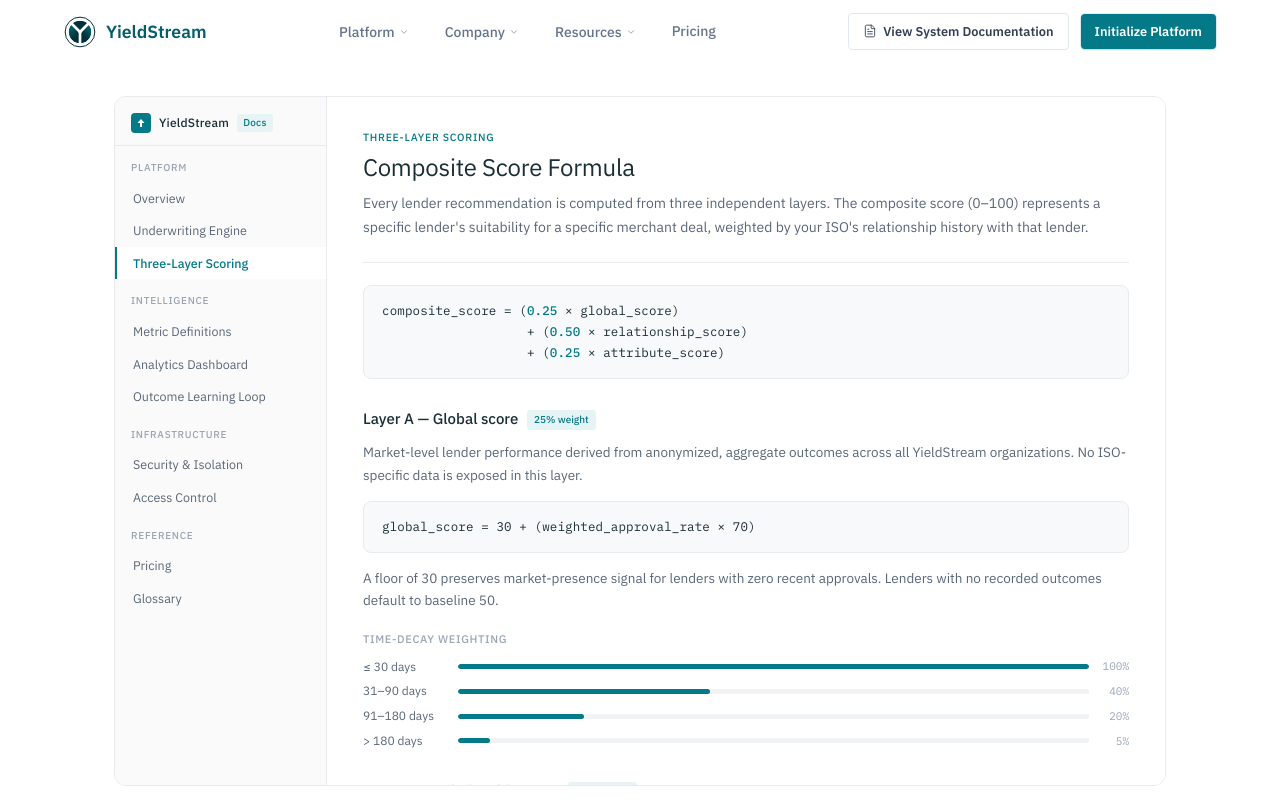
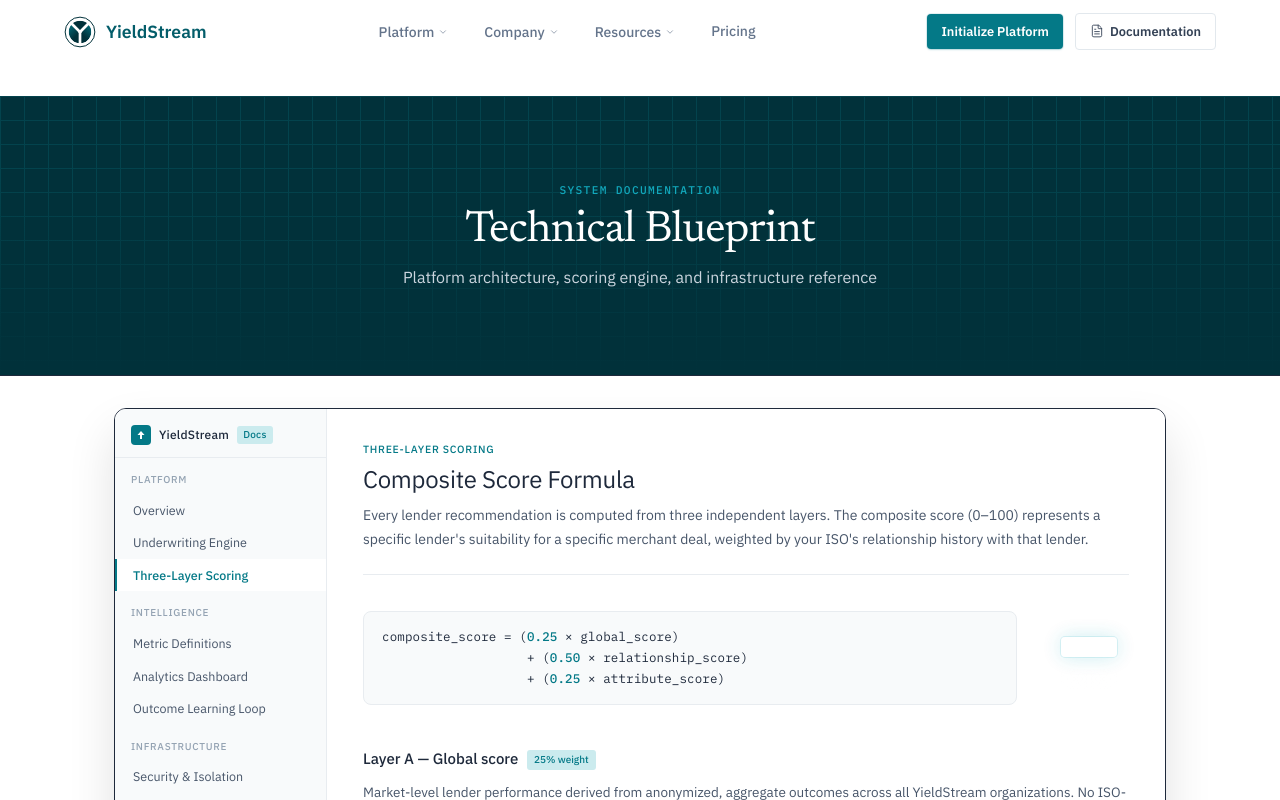
Before and after one commit to YieldStream-ai/YieldStream-Marketing, a Next.js app: page /docs in a window 1280 px wide. Both pictures are taken after a click on the element "Three-Layer Scoring". Shown: the top 800 px of the page. Built offline with nearby package versions, Linux system fonts and the light colour scheme.

Commit message:
feature: add system docs

```diff
--- a/app/components/Nav.jsx
+++ b/app/components/Nav.jsx
@@ -334,16 +334,16 @@
           </div>
 
           <div className="nav-cta">
+            <Link href="/pricing" className="btn btn-primary btn-sm">
+              Initialize Platform
+            </Link>
             <Link
               href="/docs"
               className="btn btn-outline btn-sm nav__docs-link"
               style={{ display: "flex", alignItems: "center", gap: 6 }}
             >
               <FileText size={14} strokeWidth={1.5} />
-              View System Documentation
-            </Link>
-            <Link href="/pricing" className="btn btn-primary btn-sm">
-              Initialize Platform
+              Documentation
             </Link>
           </div>
 
@@ -437,7 +437,7 @@
               onClick={() => setMobileOpen(false)}
             >
               <FileText size={16} strokeWidth={1.5} />
-              View System Documentation
+              Documentation
             </Link>
             <div className="nav__mobile-cta-wrap">
               <Link
--- a/app/docs/docs.scss
+++ b/app/docs/docs.scss
@@ -1,26 +1,98 @@
 @import url('https://fonts.googleapis.com/css2?family=IBM+Plex+Mono:wght@400;500&family=IBM+Plex+Sans:ital,wght@0,300;0,400;0,500;1,300&display=swap');
 
+/* ===== ARCHITECTURAL DOCUMENTATION HERO ===== */
+.docs-hero {
+  position: relative;
+  width: 100%;
+  min-height: 280px;
+  display: flex;
+  align-items: center;
+  justify-content: center;
+  background: var(--p900);
+  overflow: hidden;
+  border-bottom: 1px solid var(--n800);
+}
+
+.docs-hero__grid {
+  position: absolute;
+  inset: 0;
+  opacity: 0.15;
+  background-image:
+    linear-gradient(var(--p400) 1px, transparent 1px),
+    linear-gradient(90deg, var(--p400) 1px, transparent 1px);
+  background-size: 24px 24px;
+  pointer-events: none;
+}
+
+.docs-hero__gradient {
+  position: absolute;
+  inset: 0;
+  background: linear-gradient(to bottom, transparent 30%, var(--p900) 100%);
+  pointer-events: none;
+}
+
+.docs-hero__content {
+  position: relative;
+  z-index: 1;
+  text-align: center;
+  padding: var(--space-2xl) var(--space-lg);
+  max-width: 640px;
+}
+
+.docs-hero__label {
+  font-family: var(--font-mono);
+  font-size: 0.7rem;
+  font-weight: 500;
+  letter-spacing: 0.12em;
+  text-transform: uppercase;
+  color: var(--p400);
+  margin-bottom: var(--space-sm);
+}
+
+.docs-hero__title {
+  font-family: var(--font-display);
+  font-size: clamp(2rem, 4vw, 2.75rem);
+  font-weight: 400;
+  line-height: 1.12;
+  letter-spacing: -0.02em;
+  color: var(--n0);
+  margin-bottom: var(--space-sm);
+}
+
+.docs-hero__subtitle {
+  font-size: 1rem;
+  color: var(--n300);
+  line-height: 1.6;
+}
+
+/* ===== MAIN DOCS PAGE ===== */
 .docs-page {
   min-height: 100vh;
   padding: var(--space-xl) 0;
+}
 
-  .docs-container {
+.docs-container-wrap {
+  margin-top: var(--space-xl);
+}
+
+.docs-page .docs-container {
   box-sizing: border-box;
   font-family: 'IBM Plex Sans', var(--font-body);
   display: flex;
   min-height: 640px;
-    border: 0.5px solid #e8eaed;
+  border: 1px solid var(--n800);
   border-radius: 12px;
   overflow: hidden;
-    background: #fff;
+  background: var(--n0);
+  box-shadow: 0 24px 48px rgba(0, 0, 0, 0.12);
 }
 
   /* Sidebar */
   .docs-sidebar {
     width: 212px;
     flex-shrink: 0;
-    border-right: 0.5px solid #e8eaed;
-    background: #fafafa;
+    border-right: 0.5px solid var(--n150);
+    background: var(--n50);
     display: flex;
     flex-direction: column;
     overflow-y: auto;
@@ -29,7 +101,7 @@
 
   .docs-sidebar-hd {
     padding: 16px 16px 12px;
-    border-bottom: 0.5px solid #e8eaed;
+    border-bottom: 0.5px solid var(--n150);
   }
 
   .docs-logo {
@@ -38,14 +110,14 @@
     gap: 8px;
     font-size: 12px;
     font-weight: 500;
-    color: #1a2e35;
+    color: var(--n800);
     letter-spacing: 0.02em;
   }
 
   .docs-logo-mark {
     width: 20px;
     height: 20px;
-    background: #047987;
+    background: var(--p600);
     border-radius: 4px;
     display: flex;
     align-items: center;
@@ -59,8 +131,8 @@
 
   .docs-badge {
     font-size: 10px;
-    background: #e6f4f5;
-    color: #047987;
+    background: var(--p100);
+    color: var(--p600);
     padding: 1px 6px;
     border-radius: 3px;
     font-weight: 500;
@@ -70,7 +142,7 @@
     font-size: 10px;
     font-weight: 500;
     letter-spacing: 0.07em;
-    color: #9aa5b4;
+    color: var(--n400);
     text-transform: uppercase;
     padding: 14px 16px 5px;
   }
@@ -79,7 +151,7 @@
     display: block;
     padding: 6px 16px;
     font-size: 12.5px;
-    color: #5a6778;
+    color: var(--n600);
     cursor: pointer;
     border-left: 2px solid transparent;
     transition: all 0.1s;
@@ -89,14 +161,14 @@
   }
 
   .docs-nav-item:hover {
-    color: #1a2e35;
-    background: #f0f2f4;
+    color: var(--n800);
+    background: var(--n100);
   }
 
   .docs-nav-item.on {
-    color: #047987;
-    border-left-color: #047987;
-    background: #fff;
+    color: var(--p600);
+    border-left-color: var(--p600);
+    background: var(--n0);
     font-weight: 500;
   }
 
@@ -105,7 +177,7 @@
     flex: 1;
     overflow-y: auto;
     max-height: calc(100vh - var(--nav-height) - 48px);
-    background: #fff;
+    background: var(--n0);
   }
 
   .docs-section {
@@ -122,7 +194,7 @@
     font-weight: 500;
     letter-spacing: 0.07em;
     text-transform: uppercase;
-    color: #047987;
+    color: var(--p600);
     margin-bottom: 6px;
   }
 
@@ -131,24 +203,24 @@
     font-weight: 400;
     line-height: 1.25;
     margin-bottom: 10px;
-    color: #1a2e35;
+    color: var(--n800);
     letter-spacing: -0.01em;
   }
 
   .docs-lead {
     font-size: 14px;
-    color: #5a6778;
+    color: var(--n600);
     line-height: 1.7;
     margin-bottom: 22px;
     padding-bottom: 22px;
-    border-bottom: 0.5px solid #e8eaed;
+    border-bottom: 0.5px solid var(--n150);
   }
 
   .docs-h2 {
     font-size: 15px;
     font-weight: 500;
     margin: 28px 0 10px;
-    color: #1a2e35;
+    color: var(--n800);
   }
 
   .docs-h3 {
@@ -156,53 +228,105 @@
     font-weight: 500;
     text-transform: uppercase;
     letter-spacing: 0.06em;
-    color: #9aa5b4;
+    color: var(--n400);
     margin: 18px 0 8px;
   }
 
   .docs-p {
     font-size: 13.5px;
     line-height: 1.7;
-    color: #5a6778;
+    color: var(--n600);
     margin-bottom: 12px;
   }
 
   .docs-mono {
     font-family: 'IBM Plex Mono', monospace;
     font-size: 11.5px;
-    background: #f4f6f8;
+    background: var(--n100);
     padding: 1px 5px;
     border-radius: 3px;
-    color: #2d4a52;
+    color: var(--n700);
   }
 
   .docs-formula {
-    background: #f7f9fb;
-    border: 0.5px solid #e8eaed;
+    background: var(--n50);
+    border: 0.5px solid var(--n150);
     border-radius: 8px;
     padding: 14px 18px;
     font-family: 'IBM Plex Mono', monospace;
     font-size: 12.5px;
-    color: #1a2e35;
+    color: var(--n800);
     margin: 14px 0;
     line-height: 1.7;
     letter-spacing: 0.01em;
   }
 
   .docs-formula .hl {
-    color: #047987;
+    color: var(--p600);
     font-weight: 500;
   }
 
+  /* Composite Score Glass Decal - layered intelligence */
+  .docs-formula-row {
+    display: flex;
+    align-items: flex-start;
+    gap: var(--space-xl);
+    margin: 14px 0;
+  }
+
+  .docs-formula-wrap {
+    flex: 1;
+    min-width: 0;
+  }
+
+  .docs-glass-decal {
+    flex-shrink: 0;
+    width: 80px;
+    display: flex;
+    flex-direction: column;
+    align-items: center;
+    gap: 12px;
+    padding-top: 8px;
+  }
+
+  .docs-glass-slab {
+    width: 56px;
+    height: 20px;
+    border-radius: 4px;
+    border: 1px solid rgba(255, 255, 255, 0.2);
+    backdrop-filter: blur(12px);
+    -webkit-backdrop-filter: blur(12px);
+    background: rgba(255, 255, 255, 0.08);
+    box-shadow:
+      0 0 0 1px rgba(255, 255, 255, 0.05),
+      inset 0 1px 0 rgba(255, 255, 255, 0.1);
+  }
+
+  .docs-glass-slab--1 {
+    opacity: 0.6;
+  }
+
+  .docs-glass-slab--2 {
+    opacity: 0.85;
+    box-shadow:
+      0 0 20px rgba(18, 168, 188, 0.25),
+      0 0 0 1px rgba(18, 168, 188, 0.15),
+      inset 0 1px 0 rgba(255, 255, 255, 0.15);
+  }
+
+  .docs-glass-slab--3 {
+    opacity: 0.6;
+  }
+
   .docs-callout {
-    border-left: 2px solid #047987;
-    background: #f7fbfc;
+    border-left: 2px solid var(--p600);
+    background: var(--p50);
     padding: 12px 14px;
     border-radius: 0 6px 6px 0;
     margin: 14px 0;
     font-size: 13px;
     line-height: 1.65;
-    color: #2d4a52;
+    color: var(--n700);
   }
 
   .docs-callout-lbl {
@@ -210,7 +334,7 @@
     font-weight: 500;
     letter-spacing: 0.07em;
     text-transform: uppercase;
-    color: #047987;
+    color: var(--p600);
     margin-bottom: 4px;
   }
 
@@ -231,17 +355,17 @@
     font-weight: 500;
     letter-spacing: 0.05em;
     text-transform: uppercase;
-    color: #9aa5b4;
+    color: var(--n400);
     padding: 7px 10px;
-    border-bottom: 0.5px solid #e8eaed;
-    background: #fafafa;
+    border-bottom: 0.5px solid var(--n150);
+    background: var(--n50);
     white-space: nowrap;
   }
 
   .docs-table-wrap td {
     padding: 8px 10px;
-    border-bottom: 0.5px solid #f0f2f4;
-    color: #5a6778;
+    border-bottom: 0.5px solid var(--n100);
+    color: var(--n600);
     vertical-align: top;
     font-size: 12.5px;
   }
@@ -251,11 +375,11 @@
   }
 
   .docs-table-wrap tr:hover td {
-    background: #fafafa;
+    background: var(--n50);
   }
 
   .docs-table-wrap td:first-child {
-    color: #1a2e35;
+    color: var(--n800);
     font-weight: 400;
     white-space: nowrap;
   }
@@ -282,8 +406,8 @@
     width: 24px;
     height: 24px;
     border-radius: 50%;
-    background: #047987;
-    color: #fff;
+    background: var(--p600);
+    color: var(--n0);
     display: flex;
     align-items: center;
     justify-content: center;
@@ -295,7 +419,7 @@
   .docs-step-ln {
     width: 1px;
     flex: 1;
-    background: #e8eaed;
+    background: var(--n150);
     min-height: 12px;
   }
 
@@ -308,13 +432,13 @@
   .docs-step-t {
     font-size: 13px;
     font-weight: 500;
-    color: #1a2e35;
+    color: var(--n800);
     margin-bottom: 3px;
   }
 
   .docs-step-d {
     font-size: 12.5px;
-    color: #5a6778;
+    color: var(--n600);
     line-height: 1.65;
   }
 
@@ -328,21 +452,21 @@
   .docs-decay-lbl {
     width: 85px;
     font-size: 12px;
-    color: #5a6778;
+    color: var(--n600);
     flex-shrink: 0;
   }
 
   .docs-decay-bg {
     flex: 1;
     height: 5px;
-    background: #f0f2f4;
+    background: var(--n100);
     border-radius: 3px;
     overflow: hidden;
   }
 
   .docs-decay-bar {
     height: 100%;
-    background: #047987;
+    background: var(--p600);
     border-radius: 3px;
   }
 
@@ -351,7 +475,7 @@
     text-align: right;
     font-family: 'IBM Plex Mono', monospace;
     font-size: 11px;
-    color: #9aa5b4;
+    color: var(--n400);
   }
 
   .docs-unlock-grid {
@@ -362,22 +486,22 @@
   }
 
   .docs-unlock-card {
-    border: 0.5px solid #e8eaed;
+    border: 0.5px solid var(--n150);
     border-radius: 8px;
     padding: 14px;
-    background: #fafafa;
+    background: var(--n50);
   }
 
   .docs-unlock-num {
     font-size: 22px;
     font-weight: 400;
-    color: #047987;
+    color: var(--p600);
     font-family: 'IBM Plex Mono', monospace;
   }
 
   .docs-unlock-lbl {
     font-size: 11.5px;
-    color: #5a6778;
+    color: var(--n600);
     margin-top: 4px;
     line-height: 1.5;
   }
@@ -390,21 +514,21 @@
   }
 
   .docs-pg-card {
-    border: 0.5px solid #e8eaed;
+    border: 0.5px solid var(--n150);
     border-radius: 10px;
     padding: 18px;
-    background: #fff;
+    background: var(--n0);
   }
 
   .docs-pg-card.feat {
-    border-color: #047987;
+    border-color: var(--p600);
   }
 
   .docs-pg-badge {
     font-size: 10px;
     font-weight: 500;
-    background: #e6f4f5;
-    color: #047987;
+    background: var(--p100);
+    color: var(--p600);
     padding: 2px 7px;
     border-radius: 3px;
     display: inline-block;
@@ -415,19 +539,19 @@
     font-size: 26px;
     font-weight: 400;
     font-family: 'IBM Plex Mono', monospace;
-    color: #1a2e35;
+    color: var(--n800);
   }
 
   .docs-pg-per {
     font-size: 12px;
-    color: #9aa5b4;
+    color: var(--n400);
     margin-left: 3px;
   }
 
   .docs-pg-name {
     font-size: 13px;
     font-weight: 500;
-    color: #1a2e35;
+    color: var(--n800);
     margin-bottom: 3px;
   }
 
@@ -435,7 +559,7 @@
     display: flex;
     justify-content: space-between;
     padding: 5px 0;
-    border-bottom: 0.5px solid #f0f2f4;
+    border-bottom: 0.5px solid var(--n100);
     font-size: 12px;
   }
 
@@ -444,25 +568,25 @@
   }
 
   .docs-pg-k {
-    color: #9aa5b4;
+    color: var(--n400);
   }
 
   .docs-pg-v {
-    color: #1a2e35;
+    color: var(--n800);
     font-weight: 500;
   }
 
   .docs-perm-y {
-    color: #047987;
+    color: var(--p600);
   }
 
   .docs-perm-n {
-    color: #d0d6de;
+    color: var(--n300);
   }
 
   .docs-glos-item {
     padding: 12px 0;
-    border-bottom: 0.5px solid #f0f2f4;
+    border-bottom: 0.5px solid var(--n100);
   }
 
   .docs-glos-item:last-child {
@@ -472,13 +596,13 @@
   .docs-glos-term {
     font-size: 13px;
     font-weight: 500;
-    color: #1a2e35;
+    color: var(--n800);
     margin-bottom: 3px;
   }
 
   .docs-glos-def {
     font-size: 12.5px;
-    color: #5a6778;
+    color: var(--n600);
     line-height: 1.65;
   }
 
@@ -490,24 +614,23 @@
     border-radius: 3px;
     margin-left: 5px;
     vertical-align: middle;
-    background: #e6f4f5;
-    color: #047987;
+    background: var(--p100);
+    color: var(--p600);
   }
 
   .docs-warn-tag {
-    background: #fef9ec;
-    color: #b45309;
+    background: var(--a100);
+    color: var(--a800);
   }
 
   .docs-pos {
-    color: #047987;
+    color: var(--p600);
     font-size: 12px;
   }
 
   .docs-neg {
-    color: #b45309;
+    color: var(--a700);
     font-size: 12px;
-  }
   }
 
 .docs-page .docs-container {
@@ -516,6 +639,14 @@
 }
 
 @media (max-width: 768px) {
+  .docs-hero {
+    min-height: 220px;
+  }
+
+  .docs-hero__title {
+    font-size: 1.75rem;
+  }
+
   .docs-page .docs-container {
     flex-direction: column;
   }
@@ -533,6 +664,23 @@
     padding: 24px 20px 36px;
   }
 
+  .docs-page .docs-formula-row {
+    flex-direction: column;
+    align-items: stretch;
+  }
+
+  .docs-page .docs-glass-decal {
+    width: 100%;
+    flex-direction: row;
+    justify-content: center;
+    padding: 16px 0;
+  }
+
+  .docs-page .docs-glass-slab {
+    width: 40px;
+    height: 16px;
+  }
+
   .docs-page .docs-unlock-grid {
     grid-template-columns: 1fr;
   }
--- a/app/docs/page.jsx
+++ b/app/docs/page.jsx
@@ -51,7 +51,22 @@
 
   return (
     <div className="docs-page">
-      <div className="container" style={{ maxWidth: 1100 }}>
+      {/* Architectural Documentation Header - Technical Blueprint */}
+      <header className="docs-hero">
+        <div className="docs-hero__grid" aria-hidden="true" />
+        <div className="docs-hero__gradient" aria-hidden="true" />
+        <div className="docs-hero__content">
+          <div className="docs-hero__label">System Documentation</div>
+          <h1 className="docs-hero__title">
+            Technical Blueprint
+          </h1>
+          <p className="docs-hero__subtitle">
+            Platform architecture, scoring engine, and infrastructure reference
+          </p>
+        </div>
+      </header>
+
+      <div className="container docs-container-wrap" style={{ maxWidth: 1100 }}>
         <div className="docs-container">
           <aside className="docs-sidebar">
             <div className="docs-sidebar-hd">
@@ -415,6 +430,9 @@
                 by your ISO&apos;s relationship history with that lender.
               </div>
 
+              {/* Composite Score Glass Decal - layered intelligence */}
+              <div className="docs-formula-row">
+                <div className="docs-formula-wrap">
               <div className="docs-formula">
                 composite_score = (<span className="hl">0.25</span> ×
                 global_score)
@@ -424,6 +442,13 @@
                 <br />
                 &nbsp;&nbsp;&nbsp;&nbsp;&nbsp;&nbsp;&nbsp;&nbsp;&nbsp;&nbsp;&nbsp;&nbsp;&nbsp;&nbsp;&nbsp;&nbsp;&nbsp;&nbsp;
                 + (<span className="hl">0.25</span> × attribute_score)
+              </div>
+                </div>
+                <div className="docs-glass-decal" aria-hidden="true">
+                  <div className="docs-glass-slab docs-glass-slab--1" />
+                  <div className="docs-glass-slab docs-glass-slab--2" />
+                  <div className="docs-glass-slab docs-glass-slab--3" />
+                </div>
               </div>
 
               <div className="docs-h2">
```
Lines whose indentation alone changed are shown as unchanged.
